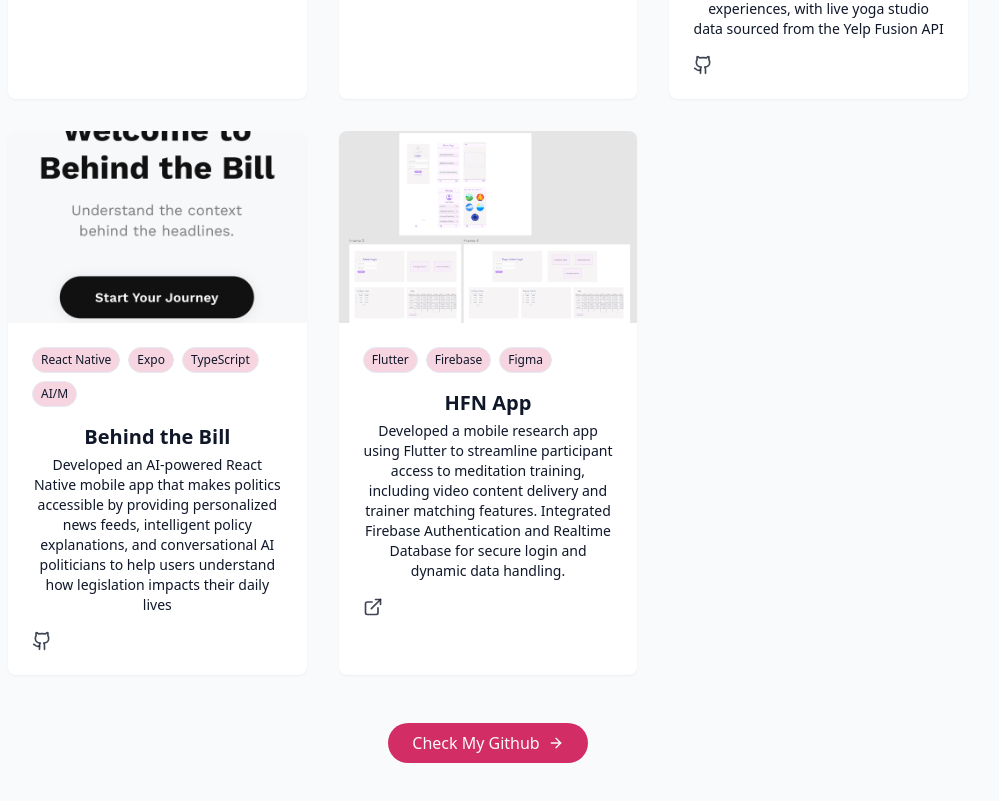
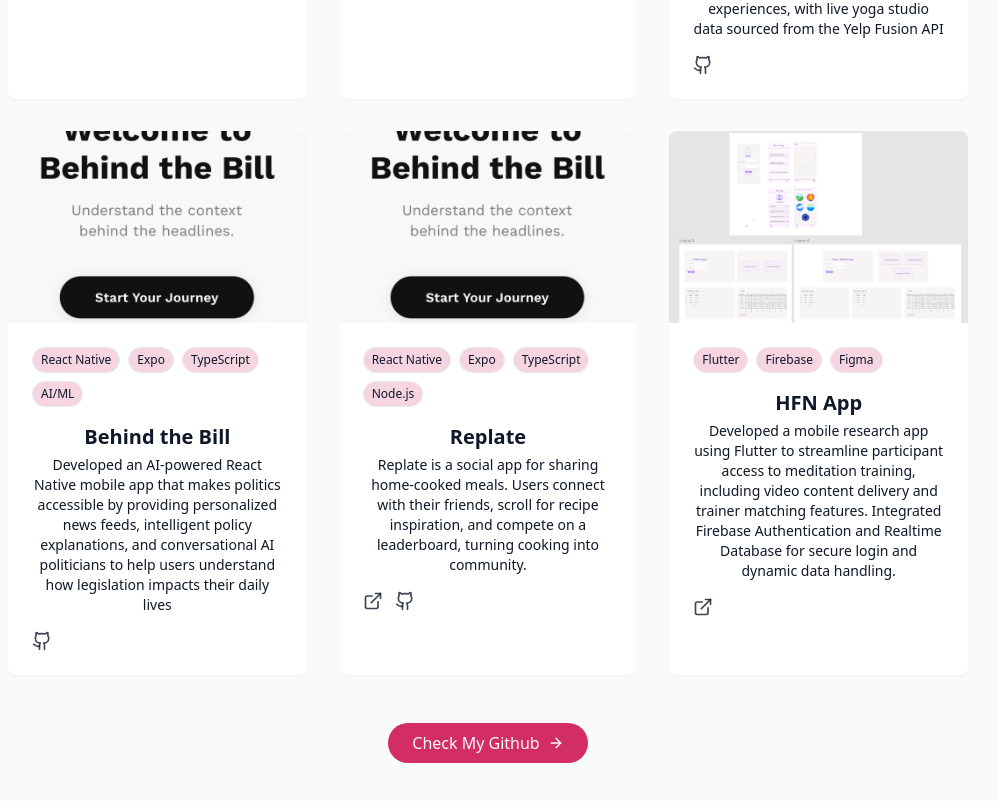
Before and after one commit to linaiyer/my_portfolio, a React (Vite) app: page / in a window 1280 px wide. Shown: the part 3727-4528 px from the top of the page, without its empty margins (152-1151 px from the left). Built offline with nearby package versions, Linux system fonts and the light colour scheme.

Commit message:
added project

```diff
--- a/src/components/ProjectsSection.jsx
+++ b/src/components/ProjectsSection.jsx
@@ -33,12 +33,21 @@ const projects = [
         title: "Behind the Bill",
         description: "Developed an AI-powered React Native mobile app that makes politics accessible by providing personalized news feeds, intelligent policy explanations, and conversational AI politicians to help users understand how legislation impacts their daily lives",
         image: "/projects/BehindtheBill.png",
-        tags: ["React Native", "Expo", "TypeScript", "AI/M"],
+        tags: ["React Native", "Expo", "TypeScript", "AI/ML"],
         demoUrl: "#",
         githubURL: "https://github.com/linaiyer/behind-the-bill"
     },
     {
         id: 5,
+        title: "Replate",
+        description: "Replate is a social app for sharing home-cooked meals. Users connect with their friends, scroll for recipe inspiration, and compete on a leaderboard, turning cooking into community.",
+        image: "/projects/BehindtheBill.png",
+        tags: ["React Native", "Expo", "TypeScript", "Node.js"],
+        demoUrl: "https://devpost.com/software/replate-l98fbs?_gl=1*1clw3rw*_gcl_au*MTMzNDQ1NjIyMC4xNzU5MDMxMDg0*_ga*MTQ5NjI2MzQ0NC4xNzU5MDMxMDg0*_ga_0YHJK3Y10M*czE3NTkxOTAyNzIkbzUkZzEkdDE3NTkxOTAzMDYkajI2JGwwJGgw",
+        githubURL: "https://github.com/linaiyer/replate"
+    },
+    {
+        id: 6,
         title: "HFN App",
         description: "Developed a mobile research app using Flutter to streamline participant access to meditation training, including video content delivery and trainer matching features. Integrated Firebase Authentication and Realtime Database for secure login and dynamic data handling.",
         image: "/projects/HFNApp.png",
```
